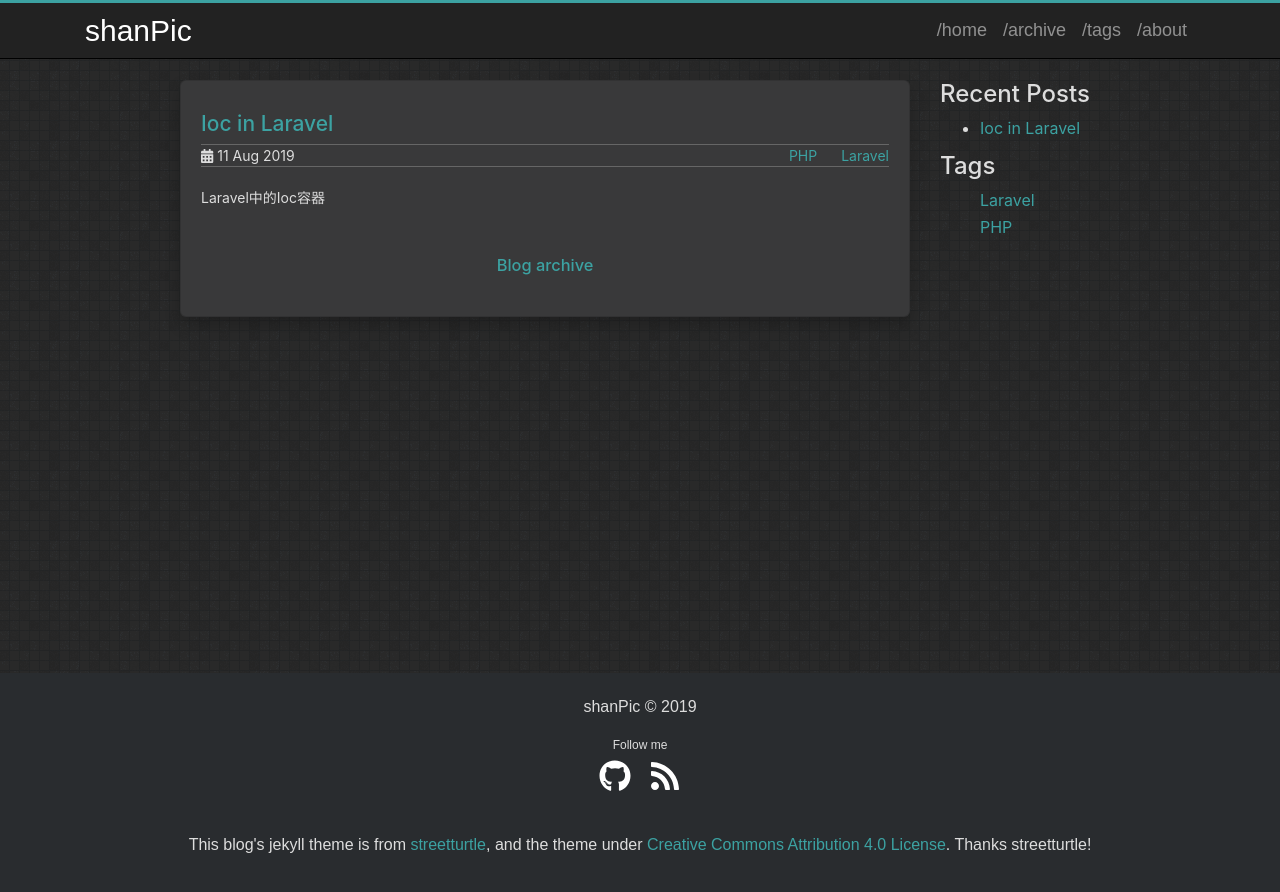
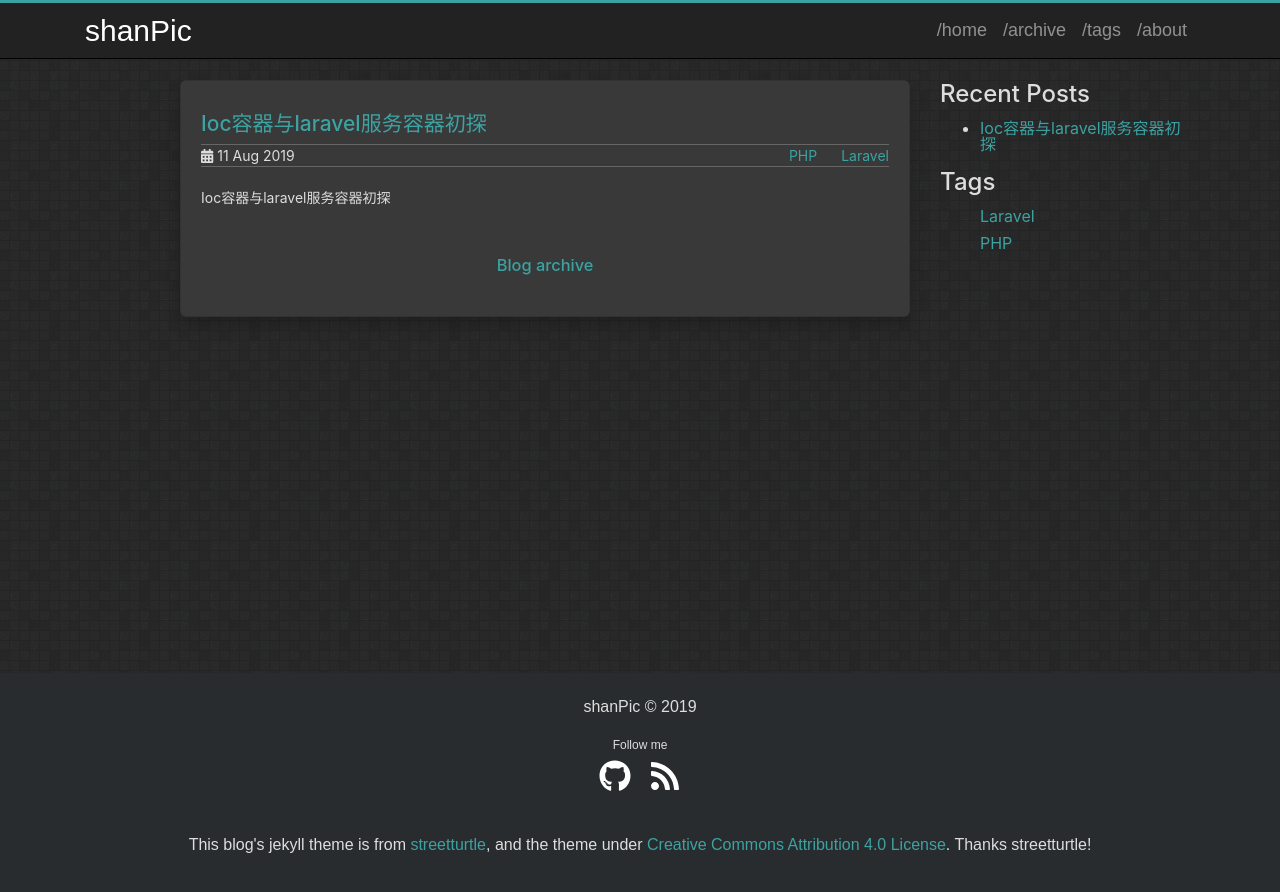
Before and after one commit to shanPic/shanPic.github.io, a Jekyll site: the page built from index.html, in a window 1280 px wide. Shown: the top 892 px of the page. Built offline with Jekyll 4.4.1, drawn with Linux system fonts in a browser that asks for light colours.

Commit message:
post Ioc in Laravel

````diff
--- a/_posts/2019-08-11-ioc-in-laravel.md
+++ b/_posts/2019-08-11-ioc-in-laravel.md
@@ -1,16 +1,17 @@
 ---
 layout: post
-title: "Ioc in Laravel"
+title: "Ioc容器与laravel服务容器初探"
 date: 2019-08-11 21:51:00
-description: Laravel中的Ioc容器
+description: Ioc容器与laravel服务容器初探
 comments: true
 tags:
  - PHP
  - Laravel
 ---
-#一、Ioc容器
+
+# 一、Ioc容器
 某天，小J心血来潮，决定建造一艘星舰，这艘星舰要搭载“与众不同最时尚，开火肯定棒”的电磁炮。于是他写了一个星舰类：
-```
+```php
 class ElectromagneticGun
 {
     public function fire() {
@@ -29,7 +30,7 @@ $powerfulStarShip = new StarShip();
 ```
 StarShip在构造时必须要new一个ElectromagneticGun，依靠其实现fire的功能。即StarShip“依赖”于ElectromagneticGun。
 这艘星舰火力强大，所向披靡。直到有一天，他碰到了速度奇快的“无敌舰队”。他决定将电磁炮更换“炮弹”速度为光速的激光炮。
-```
+```php
 class LaserGun
 {
     public function fire() {
@@ -38,7 +39,7 @@ class LaserGun
 }
 ```
 当然，最直接的办法就是在starShip的构造函数中将electromagneticGun()更改为laserGun()。但小J并不想将他的宝贝星舰大卸八块，然后塞进一个新的东西。于是他对星舰与战炮进行了控制反转（IOC）的改造，采用了依赖注入（DI）的方式。现在，他的星舰与战炮看起来像这个样子了：
-```
+```php
 interface Gun
 {
     public function fire();
@@ -72,7 +73,7 @@ $powerfulStarShip = new starShip($newGun);
 在这次改造中，原本由对象自己new的依赖，变成了在对象外部创建。获得依赖的方式转移（反转）了，即“控制反转”。
 装备了激光炮的小J，在与无敌舰队的战斗中大获全胜，缴获了大量的资源。
 小J想要建造更多的星舰，每艘星舰搭载一门电磁炮或一门激光炮，但作为一个程序员，他无法忍受每次想要新造一艘星舰，都要手动new一个Gun的对象，然后注入，甚至在有些时候，他会忘记为星舰new一个Gun然后Gun，导致这个星舰无法建造。他想要更加优雅的方式来建造星舰，管理武器。于是，他创建了一个简单的Ioc容器。
-```
+```php
 class Container
 {
     protected $binds = array();
@@ -120,18 +121,17 @@ $starShip2 = $container->make('StarShip',['LaserGun']);
 请注意，我们在注册容器的时候，为了能够使用容器解决StarShip的“次要依赖”（类绑定在了容器中，但生成它的对象还需要其他依赖），将容器本身作为了闭包的第一个参数。
 现在，通过Ioc容器这样一个第三者，在创建StarShip对象的时候，我们完全不需要去考虑如何满足它的依赖：只要我们提前绑定好，容器就会为我们解析出我们想要的依赖。
 引用几张经典的图片，我们的系统由解耦之前：
-![](https://i.imgur.com/Ux2Ey8Y.png)
+![](https://i.imgur.com/Ux2Ey8Y.png){:.center-image }
 变成了解耦之后的：
-![](https://i.imgur.com/DJhlvza.png)
-![](https://i.imgur.com/VDHwgid.png)
+![](https://i.imgur.com/DJhlvza.png){:.center-image }
+![](https://i.imgur.com/VDHwgid.png){:.center-image }
 这就是Ioc容器的好处。
 另外，成熟的Ioc容器一般都会利用其实现语言的“反射”技术来取代上面需要我们“手写”的闭包，以及自动解决容器内的“次要依赖”。当然，对某些不支持反射的语言，就要另当别论了（没错，我说的就是C++）。。。
-#二、Laravel中的服务容器
+# 二、Laravel中的服务容器
 Laravel框架是一个容器框架，框架应用程序的实例就是一个超大的Ioc容器，Laravel将其称为“服务容器”。
 在每次请求的声明周期中，Laravel 自身的第一个动作就是创建一个服务容器的实例，它在整个请求声明周期中是唯一的。熟悉的，我们可以通过app()这个help函数以及APP这个facade来获取或访问到这个服务容器的实例。
 服务容器的实现在 Illuminate\Container\Container.php 中，我们观察一下它的核心代码（精简了大部分代码）：
-```
-
+```php
 class Container
 {
 
@@ -253,7 +253,7 @@ build() 方法会检测concrete是否为闭包。若为闭包，直接构造即
 
 以上的服务容器源码是大幅精简之后的，完整的源码还有许多诸如别名、绑定实体、获取容器属性等等的处理与方法。但其实我们可以发现其和我们在上面实现的“幼儿园”版Ioc容器的思想是一样的：利用一个array存储可生成对象的闭包，从而能够作为一个第三者，为各组件提供自动化的依赖注入，实现了组件之间的解耦。
 
-#三、服务提供者
+# 三、服务提供者
 只要能够拿到服务容器的实例，我们就可以进行类（服务）的绑定。但若我们不进行一个统一的绑定/初始化操作，可能会出现需要某一对象时，忘记绑定其依赖的情况。那岂不是失去了服务容器的原本意义？所以Laravel提供了服务提供者，能够使我们在业务代码开始之前，应用程序初始化的时候进行绑定。
 laravel加载自定义服务提供者的时候，是从config/app.php这个配置文件里面的providers中找到所有的服务提供者的。
 所以你如果自己写了一个服务提供者，那么只要配置到这里面，laravel就会自动帮你注册它了。
````
